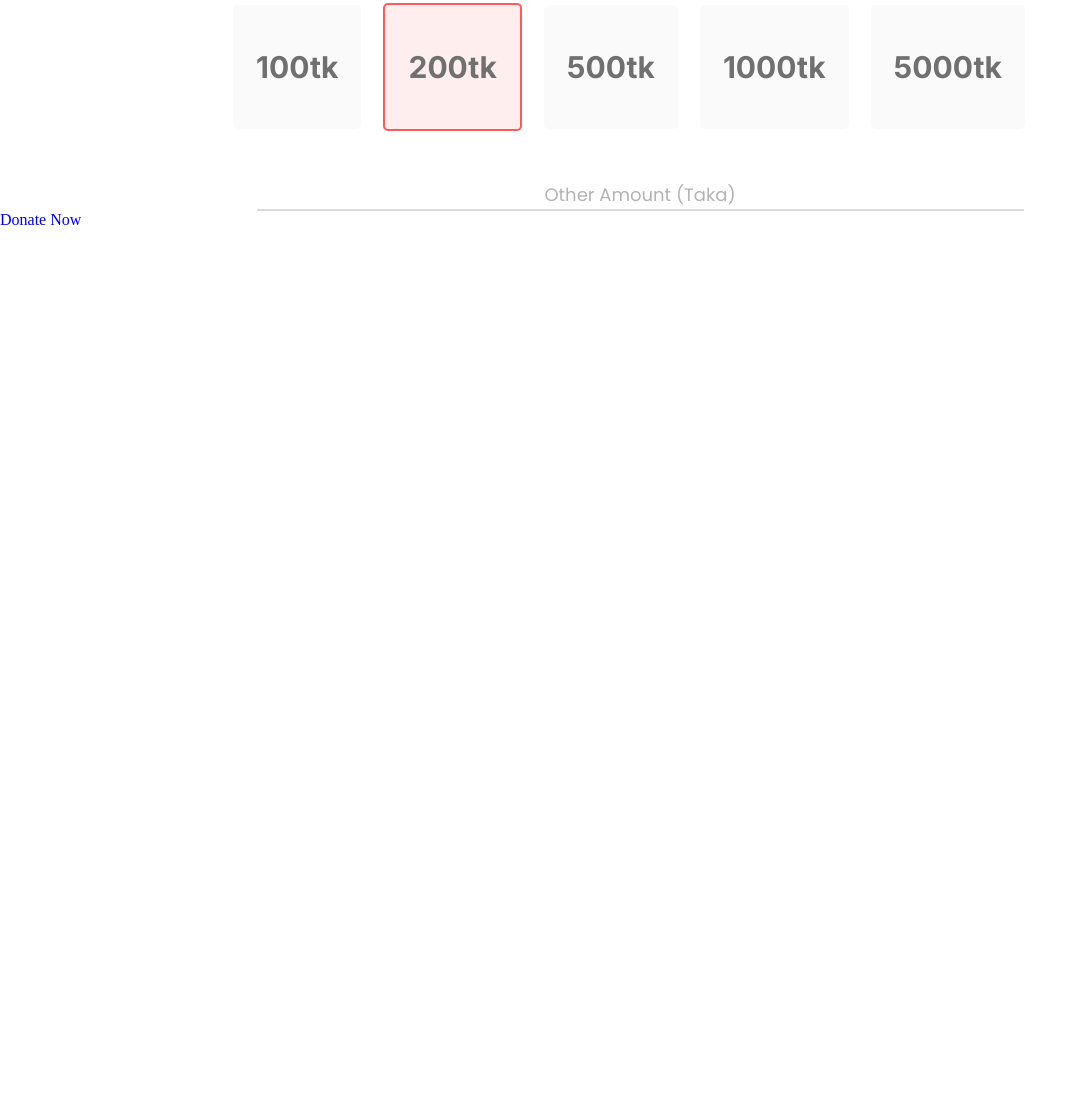
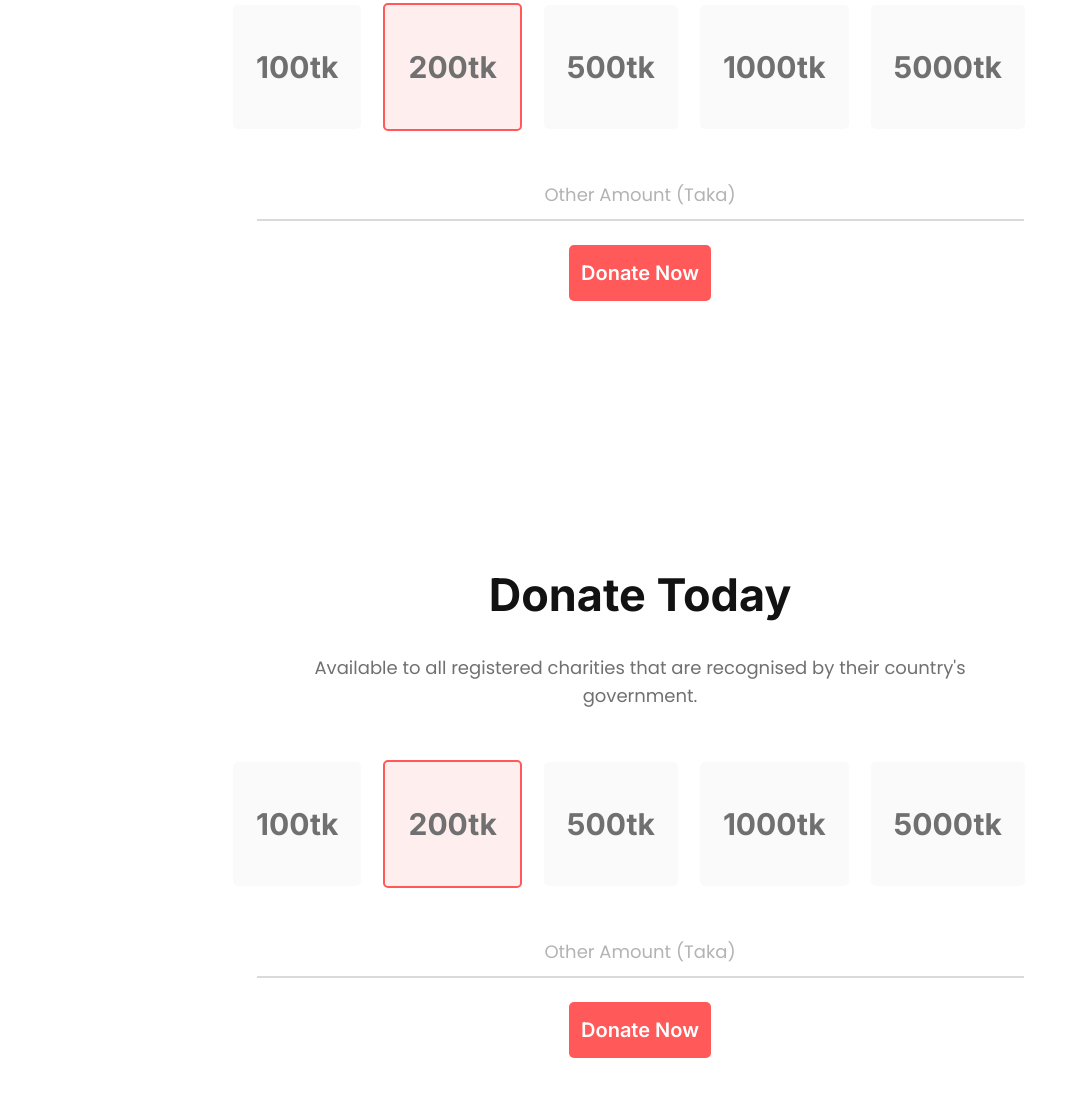
Before and after one commit to sahadat531/donate-today, a plain HTML site: page index.html in a window 1280 px wide. Shown: the part 1079-2176 px from the top of the page, without its empty margins (0-1087 px from the left). Before the commit the page ends 1443 px from the top, so only its background shows below. Drawn offline with Linux system fonts and the light colour scheme.

Commit message:
dontaion section design done

```diff
--- a/index.html
+++ b/index.html
@@ -73,5 +73,35 @@
 				<a href="#">Donate Now</a>
 			</div>
 		</div>
+		<!-- Our Service Section Design  -->
+		<div class="donate" id="donate">
+			<h1>Donate Today</h1>
+			<p>
+				Available to all registered charities that are recognised by their
+				country's government.
+			</p>
+			<div class="donation-container">
+				<div class="donation-box">
+					<h1>100tk</h1>
+				</div>
+				<div class="donation-box colored">
+					<h1>200tk</h1>
+				</div>
+				<div class="donation-box">
+					<h1>500tk</h1>
+				</div>
+				<div class="donation-box">
+					<h1>1000tk</h1>
+				</div>
+				<div class="donation-box">
+					<h1>5000tk</h1>
+				</div>
+			</div>
+			<div class="amount-box">
+				<h3>Other Amount (Taka)</h3>
+				<hr />
+				<a href="#">Donate Now</a>
+			</div>
+		</div>
 	</body>
 </html>
--- a/style.css
+++ b/style.css
@@ -110,7 +110,7 @@
 }
 
 .hero a,
-.about a {
+.amount-box a {
 	width: 160px;
 	height: 56px;
 	background: #ff5959;
@@ -138,6 +138,7 @@
 /* Donate Section Styling */
 .donate {
 	padding: 135px 0px;
+	text-align: center;
 }
 .donate h1 {
 	font-size: 45px;
@@ -188,10 +189,7 @@
 	font-weight: 400;
 	font-size: 18px;
 	line-height: 28px;
-	/* identical to box height, or 156% */
-
 	text-align: center;
-
 	color: #b3b3b3;
 }
 
@@ -200,4 +198,8 @@
 	height: 0px;
 	border: 1px solid #dadada;
 	margin: 0 auto;
+	margin-top: 10px;
+	margin-bottom: 40px;
 }
+
+/* Our Service Section Styling */
```
